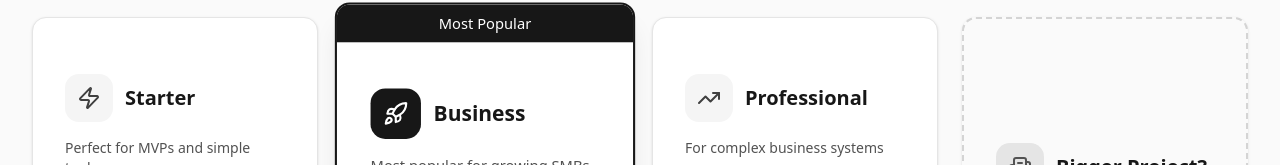
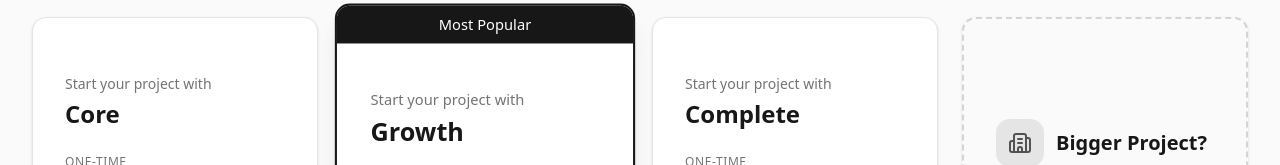
Before and after one commit to acentar/ceptiv.net, a Next.js app: page /pricing in a window 1280 px wide. Shown: the part 635-800 px from the top of the page. Built offline with nearby package versions, Linux system fonts and the light colour scheme; no server answers; the database is empty.

Commit message:
feat: Cleaner package names and simpler card design
New names: Core, Growth, Complete
- 'Start your project with <Name>' format
- Removed icons and descriptions
- Cleaner, more focused layout

```diff
--- a/src/app/pricing/page.tsx
+++ b/src/app/pricing/page.tsx
@@ -10,46 +10,34 @@ import {
   ArrowDown,
   Check,
   HelpCircle,
-  Zap,
-  Rocket,
-  TrendingUp,
   Building2,
   Plus
 } from 'lucide-react'
 
 const packages = [
   {
-    name: 'Starter',
-    icon: Zap,
-    description: 'Perfect for MVPs and simple tools',
+    name: 'Core',
     features: 12,
     integrations: 1,
     oneTime: '24.000',
     monthly: '900',
     popular: false,
-    perFeature: '2.000',
   },
   {
-    name: 'Business',
-    icon: Rocket,
-    description: 'Most popular for growing SMBs',
+    name: 'Growth',
     features: 24,
     integrations: 3,
     oneTime: '45.000',
     monthly: '1.500',
     popular: true,
-    perFeature: '1.875',
   },
   {
-    name: 'Professional',
-    icon: TrendingUp,
-    description: 'For complex business systems',
+    name: 'Complete',
     features: 36,
     integrations: 6,
     oneTime: '64.000',
     monthly: '2.200',
     popular: false,
-    perFeature: '1.778',
   },
 ]
 
@@ -73,7 +61,7 @@ const faqs = [
   },
   {
     question: 'What if I don\'t use all my features at launch?',
-    answer: 'Unused features roll over! If your Starter package includes 12 features but you only need 8 at launch, you keep those 4 for later. Use them when you\'re ready to expand—no extra cost.'
+    answer: 'Unused features roll over! If your Core package includes 12 features but you only need 8 at launch, you keep those 4 for later. Use them when you\'re ready to expand—no extra cost.'
   },
   {
     question: 'What if I need more features later?',
@@ -188,20 +176,10 @@ export default function PricingPage() {
                     </div>
                   )}
                   <CardContent className={`p-8 ${pkg.popular ? 'pt-14' : ''}`}>
-                    <div className="flex items-center gap-3 mb-4">
-                      <div className={`w-12 h-12 rounded-xl flex items-center justify-center ${
-                        pkg.popular ? 'bg-neutral-900 text-white' : 'bg-neutral-100 text-neutral-700'
-                      }`}>
-                        <pkg.icon className="w-6 h-6" />
-                      </div>
-                      <div>
-                        <h3 className="text-xl font-bold text-neutral-900">{pkg.name}</h3>
-                      </div>
+                    <div className="mb-6">
+                      <p className="text-sm text-neutral-500 mb-1">Start your project with</p>
+                      <h3 className="text-2xl font-bold text-neutral-900">{pkg.name}</h3>
                     </div>
-
-                    <p className="text-neutral-600 text-sm mb-6 min-h-[40px]">
-                      {pkg.description}
-                    </p>
 
                     {/* Pricing */}
                     <div className="mb-6 pb-6 border-b border-neutral-200">
```
